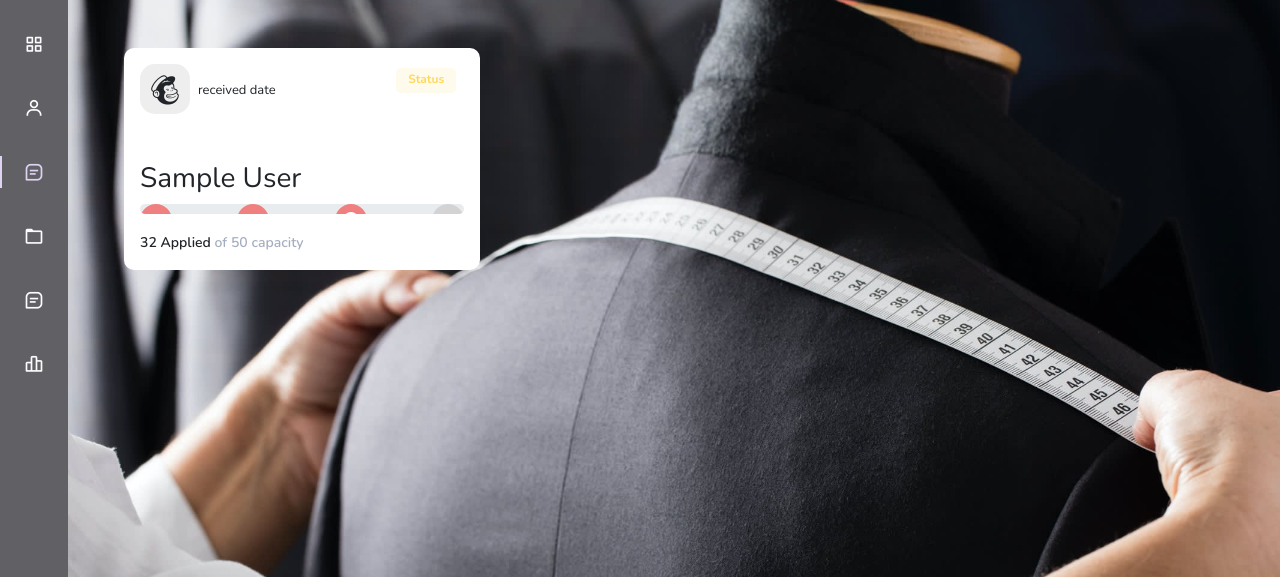
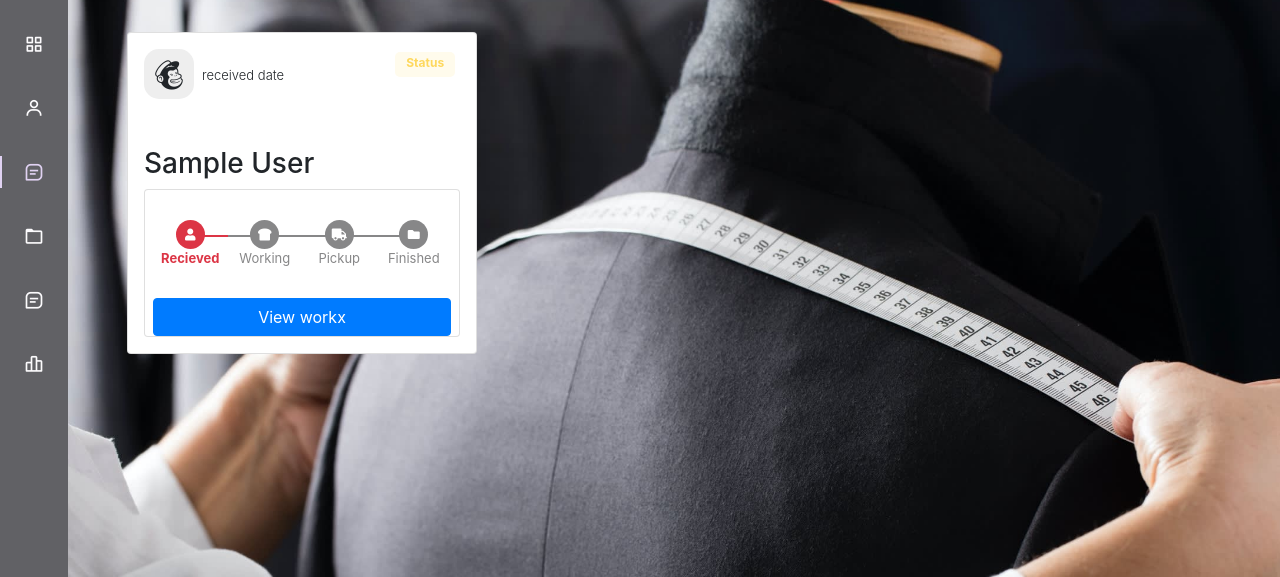
Before and after one commit to Dyayy026/tailoringbizz, a PHP site: page /admin/workx.php in a window 1280 px wide. Shown: the part 64-641 px from the top of the page. Run offline with PHP 8.4, Linux system fonts and the light colour scheme; tables that the repository leaves empty or names only in its code hold one stand-in row (values such as "Sample post"); some libraries are stand-ins or nearby versions.

Commit message:
fixed: progress bar and removed jumbotron

```diff
--- a/admin/workx.php
+++ b/admin/workx.php
@@ -16,6 +16,14 @@
     <link rel="stylesheet" href="../css/index-style.css">
     <link rel="stylesheet" href="../css/side-bar.css">
     <link rel="stylesheet" href="../css/workx-style.css">
+
+
+    <!-- PROGRESS BAR -->
+    <link rel="stylesheet" href="https://stackpath.bootstrapcdn.com/bootstrap/4.4.1/css/bootstrap.min.css">
+    <link rel="stylesheet" href="https://stackpath.bootstrapcdn.com/bootstrap/4.4.1/js/bootstrap.bundle.min.js">
+    <link rel="stylesheet" href="https://use.fontawesome.com/releases/v5.8.1/css/all.css">
+
+  </head>
 
 
      <!-- SIDEBAR MENU CDN -->
@@ -50,7 +58,6 @@
 
         <!--Container Main start-->
         <div class="height-100">
-        <div class="jumbotron mt-5">
         <div class="container mt-5 mb-3">
             <div class="row">
 
@@ -78,54 +85,31 @@
                         </div>
                         <div class="mt-5">
                             <h3 class="heading"><?php echo $row['cust_fname'] . ' ' . $row['cust_lname'];?><br></h3>
-                            <div class="">
-                                <div class="progress">
-                                    <ul class="stepper">
-                                    <li class="done">
-                                        <div class="item">
-                                        Step1
-                                        </div>
-                                    </li>
-                                    <li class="done">
-                                        <div class="item">
-                                        Step2
-                                        </div>
-                                    </li>
-                                    <li class="wip">
-                                        <div class="item">
-                                        Step3
-                                        </div>
-                                    </li>
-                                    <li class="ready">
-                                        <div class="item">
-                                        Step4
-                                        </div>
-                                    </li>
-                                    </ul>
-                                </div>
-                                <div class="mt-3"> <span class="text1">32 Applied <span class="text2">of 50 capacity</span></span> </div>
+                            <div class="card card-timeline px-2 border-none">
+                                <ul class="bs4-order-tracking">
+                                    <li class="step active1"> <div><i class="fas fa-user"></i></div> Recieved </li>
+                                    <li class="step"> <div><i class="fas fa-bread-slice"></i></div> Working </li>
+                                    <li class="step"> <div><i class="fas fa-truck"></i></div> Pickup </li>
+                                    <li class="step "> <div><i class="fas fa-folder"></i></div> Finished </li>
+                                </ul>
+                               <button class="btn btn-primary">View workx</button>
                             </div>
                         </div>
                     </div>
                 </div>
-
                 <?php
 
                          }
                      }
 
                 ?>
-
-            </div>
         </div>
 
         </div>
     <!--Container Main end-->
     <!-- SIDEBAR END-->
-
     </div>
 
- <?php include '../admin/modal_add_customer.php';?>
 
     <div class="footer pt-2">
         <p>TailoringBizz &copy2023 Developed by: Arjay Andal</p>
@@ -134,7 +118,8 @@
     <script src="../js/sidebar.js"></script>
 
     <!-- FOR SIDEBAR -->
-    <script src="https://cdn.jsdelivr.net/npm/bootstrap@5.0.0-beta1/dist/css/bootstrap.min.css"></script>
-    <script src="https://cdn.jsdelivr.net/npm/bootstrap@5.0.0-beta1/dist/js/bootstrap.bundle.min.js"></script>
+
+    <!-- PROGRESS BAR -->
+    <script src="https://cdnjs.cloudflare.com/ajax/libs/jquery/3.2.1/jquery.min.js"></script>
 </body>
 </html>
--- a/css/workx-style.css
+++ b/css/workx-style.css
@@ -35,100 +35,16 @@ body {
     align-items: center
 }
 
-.progress {
-    height: 10px;
-    border-radius: 10px
-}
-
-.progress div {
-    background-color: red
-}
-
-.text1 {
-    font-size: 14px;
-    font-weight: 600
-}
-
-.text2 {
-    color: #a5aec0
-}
-
-
-
-.stepper {
-    width: 100%;
-    display: flex;
-  }
-
-  li {
-    display: inline-block;
-    position: relative;
-    margin-top: 32px;
-  }
-  li + li {
-    flex-grow: 1;
-    display: flex;
-    flex-direction: row;
-  }
-  li + li::before {
-    display: block;
-    position: absolute;
-    left: -10%;
-    top: -16px;
-    content: "";
-    width: 100%;
-    height: 4px;
-  }
-
-  .item {
-    position: relative;
-    margin-left: auto;
-    margin-right: 0;
-    padding-top: 8px;
-    z-index: 1;
-
-    text-align: center;
-  }
-
-  .item::before {
-    width: 32px;
-    height: 32px;
-    position: absolute;
-    content: "";
-    top: -32px;
-    left: 0;
-    right: 0;
-    margin: auto;
-    border-radius: 50%;
-    box-sizing: border-box;
-  }
-
-
-  .ready::before {
-    background-color: lightgrey;
-  }
-  .ready > .item::before {
-    background-color: lightgrey;
-  }
-
-  .wip::before {
-    background-color: lightcoral;
-  }
-  .wip > .item::before {
-    border: solid 8px lightcoral;
-    background-color: white;
-  }
-
-  .done::before {
-    background-color: lightcoral;
-  }
-  .done > .item::before {
-    background-color: lightcoral;
-  }
-
-
-  ul,
-  li {
-    padding: 0;
-    list-style: none;
-  }
+/* PROGRESS TRACKER BAR */
+.bs4-order-tracking{margin-bottom: 30px;overflow: hidden;color: #878788;padding-left: 0px;margin-top: 30px}
+.bs4-order-tracking li{list-style-type: none;font-size: 13px;width: 25%;float: left;position: relative;font-weight: 400;color: #878788;text-align: center}
+.bs4-order-tracking li:first-child:before{margin-left: 15px !important;padding-left: 11px !important;text-align : left !important}
+.bs4-order-tracking li:last-child:before{margin-right: 5px !important;padding-right: 11px !important;text-align : right !important}
+.bs4-order-tracking li>div{color: #fff;width: 29px;text-align: center;line-height: 29px;display: block;font-size: 12px;background: #878788;border-radius: 50%;margin: auto}
+.bs4-order-tracking li:after{content: '';width: 150%;height: 2px;background: #878788;position: absolute;left: 0%;right: 0%;top: 15px;z-index: -1}
+.bs4-order-tracking li:first-child:after{left: 50%}
+.bs4-order-tracking li:last-child:after{left: 0%!important;width: 0% !important}
+.bs4-order-tracking li.active1{font-weight: bold;color: #dc3545}
+.bs4-order-tracking li.active1>div{background: #dc3545}
+.bs4-order-tracking li.active1:after{background: #dc3545}
+.card-timeline{background-color: #fff;z-index: 0}
--- a/references.txt
+++ b/references.txt
@@ -10,3 +10,6 @@ https://elevenstechwebtutorials.com/detail/7/show-dynamic-data-on-modal-popup-us
 
 STYLISTIC CARD FOR WORKX TAB
 https://freefrontend.com/bootstrap-cards/
+
+PROGRESS TRACKING BAR
+https://bbbootstrap.com/snippets/bootstrap-4-bootstrap-4-timeline-order-tracking-step-step-progress-bar-26897417#
```
